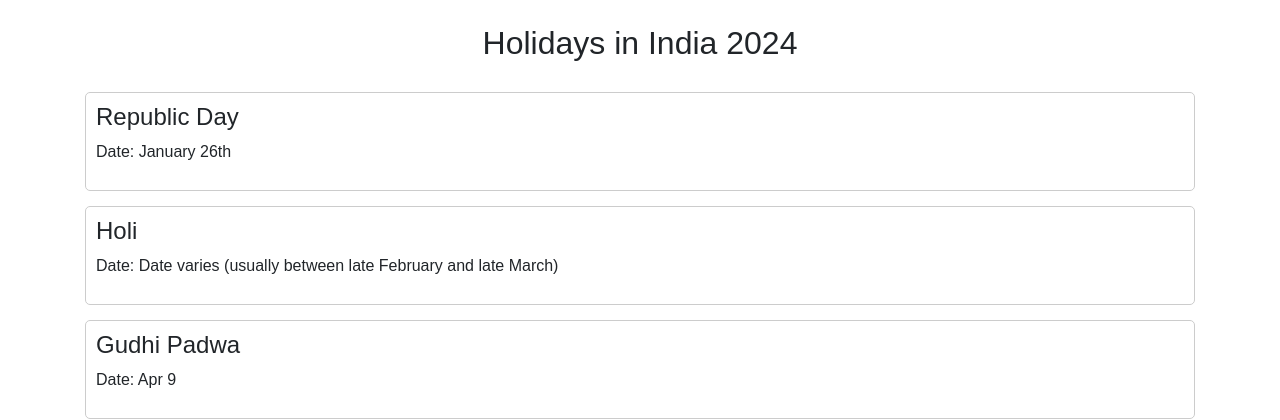
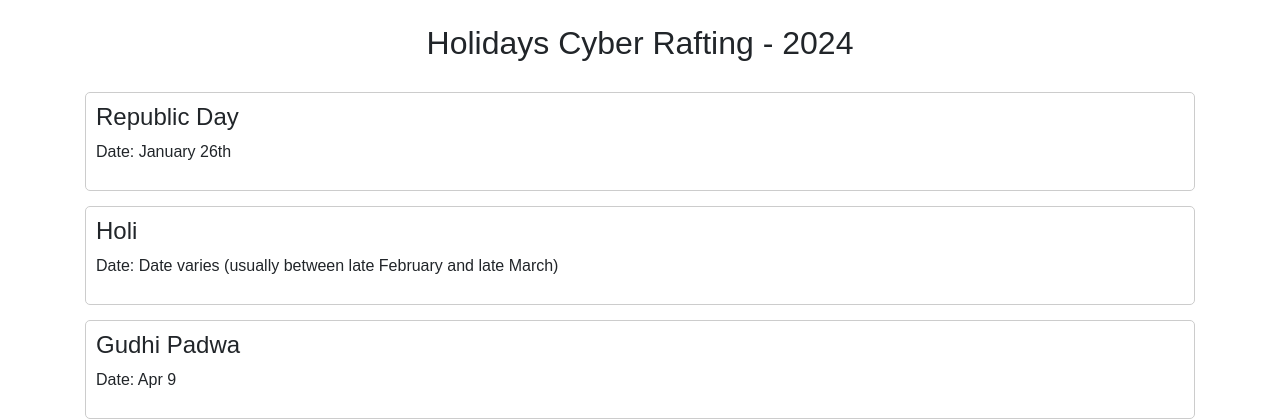
Before and after one commit to deovrat247/saturday, a PHP site: page /holidays.php in a window 1280 px wide. Shown: the top 420 px of the page. Run offline with PHP 8.4, Linux system fonts and the light colour scheme.

Commit message:
Update holidays.php

```diff
--- a/holidays.php
+++ b/holidays.php
@@ -28,7 +28,7 @@
 <body>
 
     <div class="container">
-        <h2 class="text-center mt-4 mb-3">Holidays in India 2024</h2>
+        <h2 class="text-center mt-4 mb-3">Holidays Cyber Rafting - 2024</h2>
         <div class="holiday-list">
             <div class="holiday-item">
                 <h4>Republic Day</h4>
```
